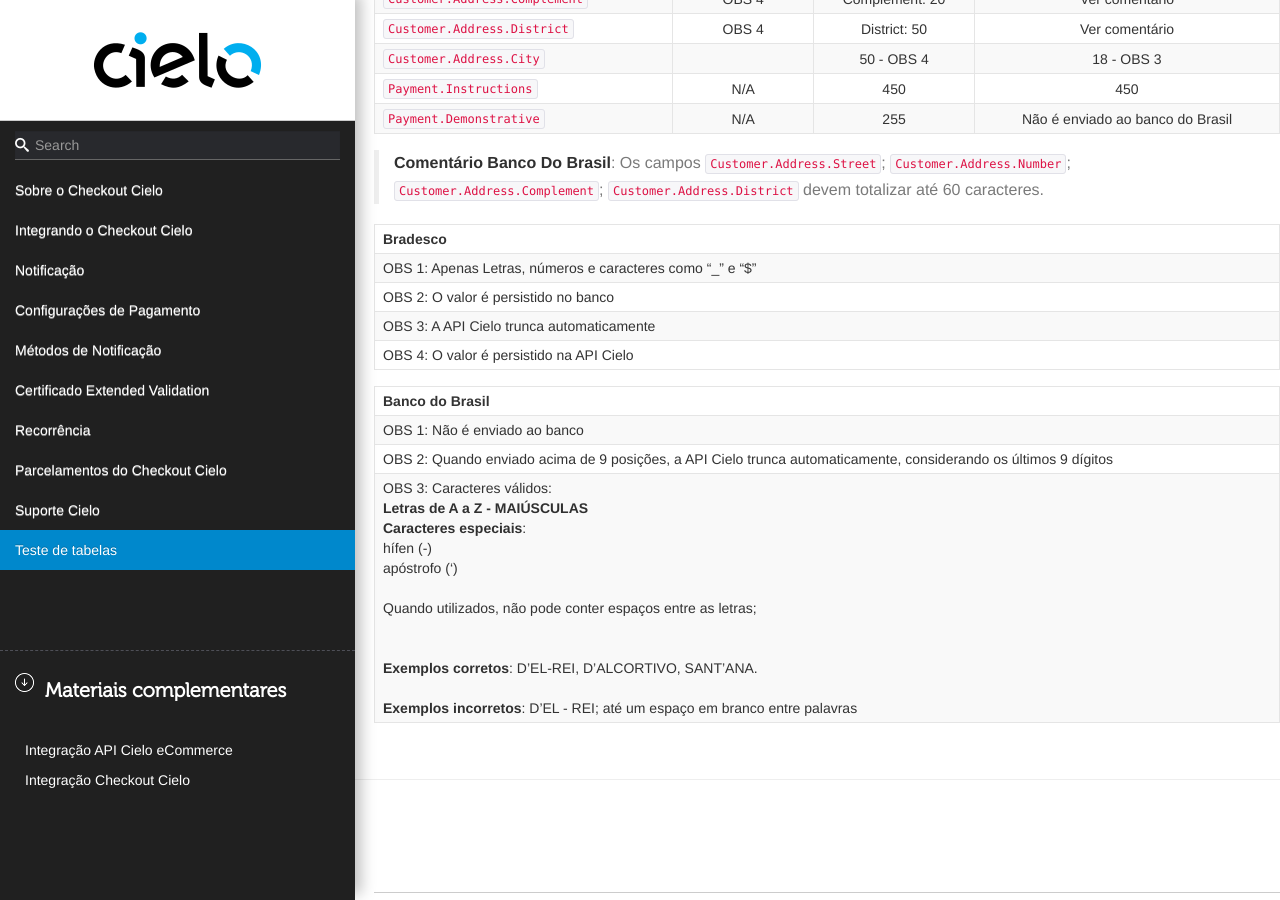
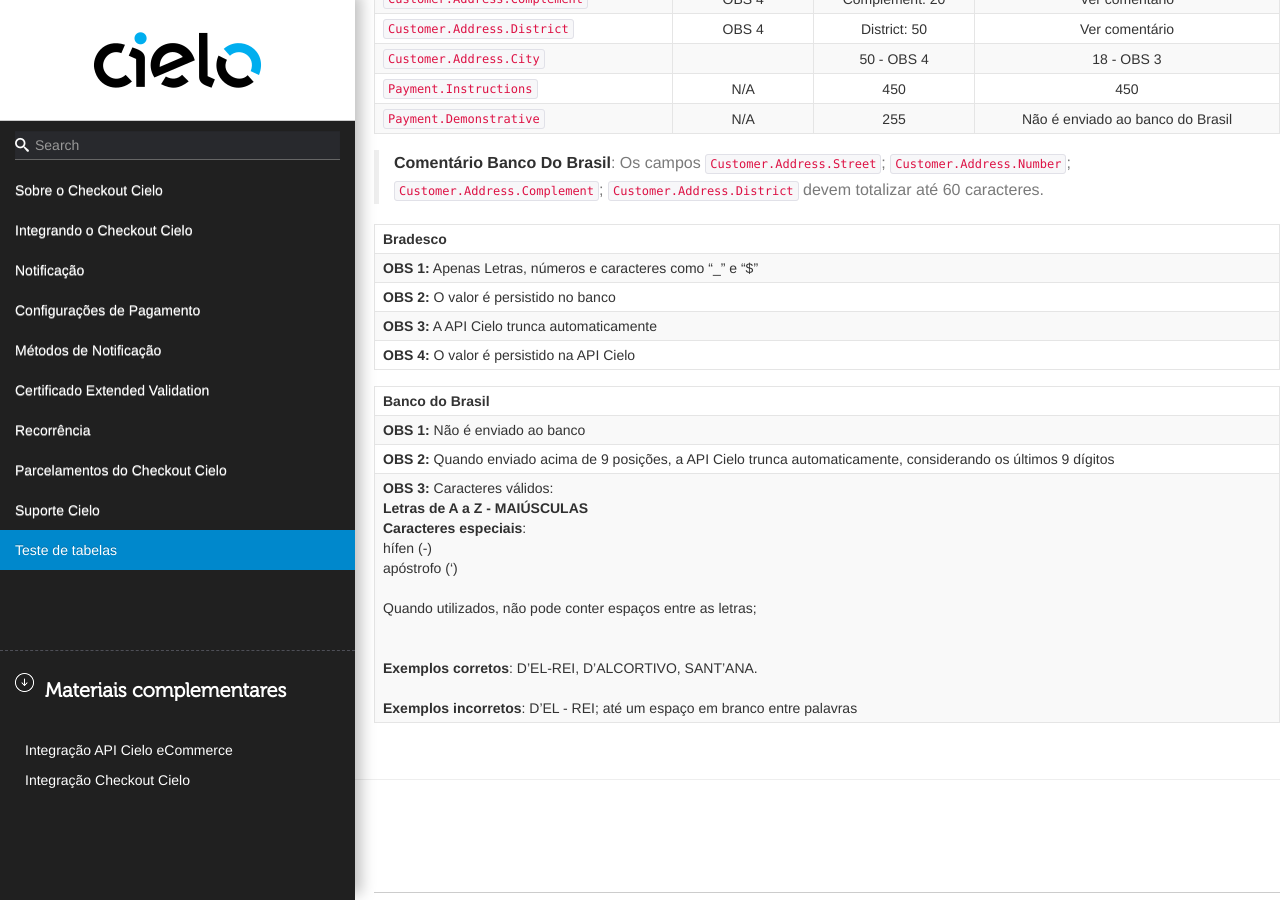
Before and after one commit to DeveloperCielo/Tutorial, a Jekyll site: the page built from _posts/2017-08-25-Checkout.md, in a window 1280 px wide and 900 px high, scrolled down 56442 px. Built offline with Jekyll 4.4.1, drawn with Linux system fonts in a browser that asks for light colours; some web fonts are replaced.

```diff
--- a/_posts/2017-08-25-Checkout.md
+++ b/_posts/2017-08-25-Checkout.md
@@ -1715,16 +1715,16 @@ Quantidade de caracteres por campo e Provider:
 
 
 
-| Bradesco                                                  |
-|:----------------------------------------------------------|
-| OBS 1: Apenas Letras, números e caracteres como "_" e "$" |
-| OBS 2: O valor é persistido no banco                      |
-| OBS 3: A API Cielo trunca automaticamente                 |
-| OBS 4: O valor é persistido na API Cielo                  |
+| Bradesco                                                      |
+|:--------------------------------------------------------------|
+| **OBS 1:** Apenas Letras, números e caracteres como "_" e "$" |
+| **OBS 2:** O valor é persistido no banco                      |
+| **OBS 3:** A API Cielo trunca automaticamente                 |
+| **OBS 4:** O valor é persistido na API Cielo                  |
 
 
 | Banco do Brasil                                                                                                 |
 |:----------------------------------------------------------------------------------------------------------------|
-|OBS 1: Não é enviado ao banco                                                                                    |
-|OBS 2: Quando enviado acima de 9 posições, a API Cielo trunca automaticamente, considerando os últimos 9 dígitos |
-|OBS 3: Caracteres válidos: <BR>**Letras de A a Z - MAIÚSCULAS** <BR> **Caracteres especiais**: <BR>hífen (-)<BR> apóstrofo (') <BR><BR> Quando utilizados, não pode conter espaços entre as letras; <BR><BR><BR> **Exemplos corretos**: D'EL-REI, D'ALCORTIVO, SANT'ANA.<BR><BR> **Exemplos incorretos**: D'EL - REI; até um espaço em branco entre palavras |
+|**OBS 1:** Não é enviado ao banco                                                                                    |
+|**OBS 2:** Quando enviado acima de 9 posições, a API Cielo trunca automaticamente, considerando os últimos 9 dígitos |
+|**OBS 3:** Caracteres válidos: <BR>**Letras de A a Z - MAIÚSCULAS** <BR> **Caracteres especiais**: <BR>hífen (-)<BR> apóstrofo (') <BR><BR> Quando utilizados, não pode conter espaços entre as letras; <BR><BR><BR> **Exemplos corretos**: D'EL-REI, D'ALCORTIVO, SANT'ANA.<BR><BR> **Exemplos incorretos**: D'EL - REI; até um espaço em branco entre palavras |
```
